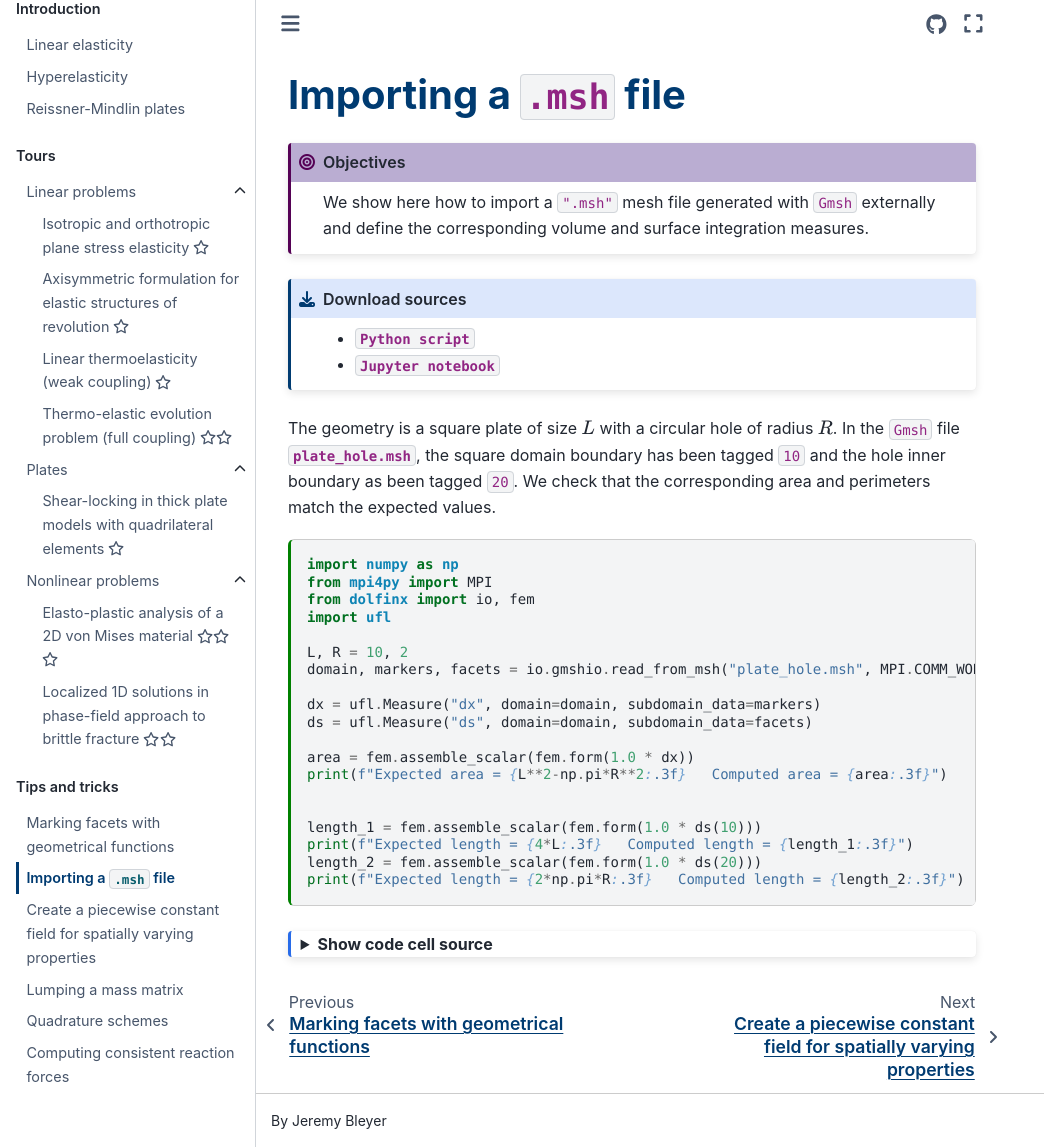
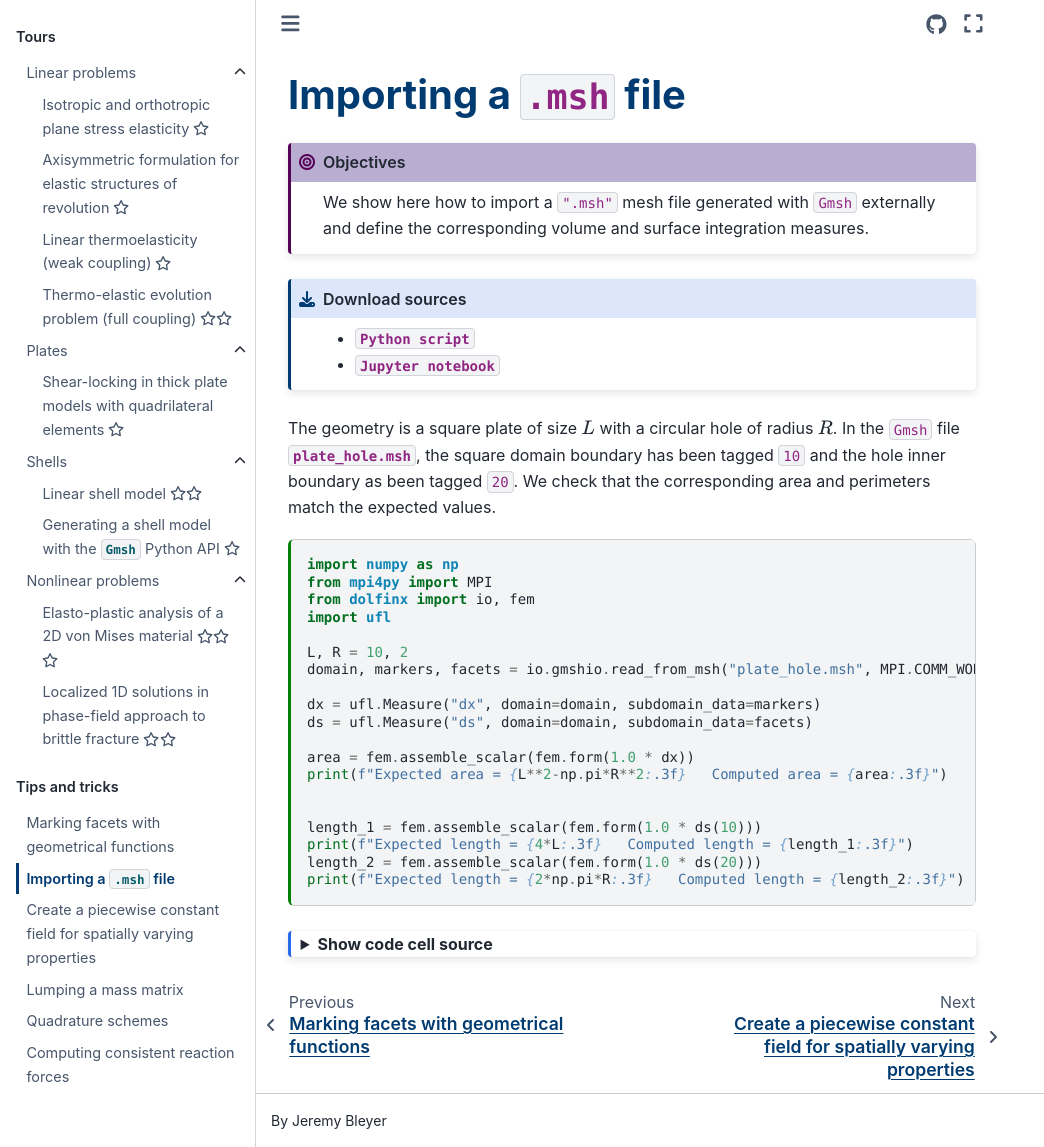
Before and after one commit to bleyerj/comet-fenicsx, a Jupyter Book: the page built from tips/import_msh/import_msh.md, in a window 1280 px wide and 1147 px high. Shown: the whole window, without its empty margins (0-1044 px from the left). Built offline with Jupyter Book 1.0.4 settings and Sphinx 7.4.7 and the Sphinx Book theme 1.1.4, drawn with Linux system fonts in a browser that asks for light colours.

Commit message:
Update toc

```diff
--- a/_toc.yml
+++ b/_toc.yml
@@ -21,6 +21,10 @@ parts:
   - file: tours/plates/contents
     sections:
     - file: tours/plates/reissner_mindlin_quads/reissner_mindlin_quads.md
+  - file: tours/shells/contents
+    sections:
+    - file: tours/shells/linear_shell/linear_shell.md
+    - file: tours/shells/I_beam_gmsh/I_beam_gmsh.md
   - file: tours/nonlinear_problems/contents
     sections:
     - file: tours/nonlinear_problems/plasticity/plasticity.md
```
Also changed, not shown: tours/nonlinear_problems/contents.md (line endings or trailing spaces).
